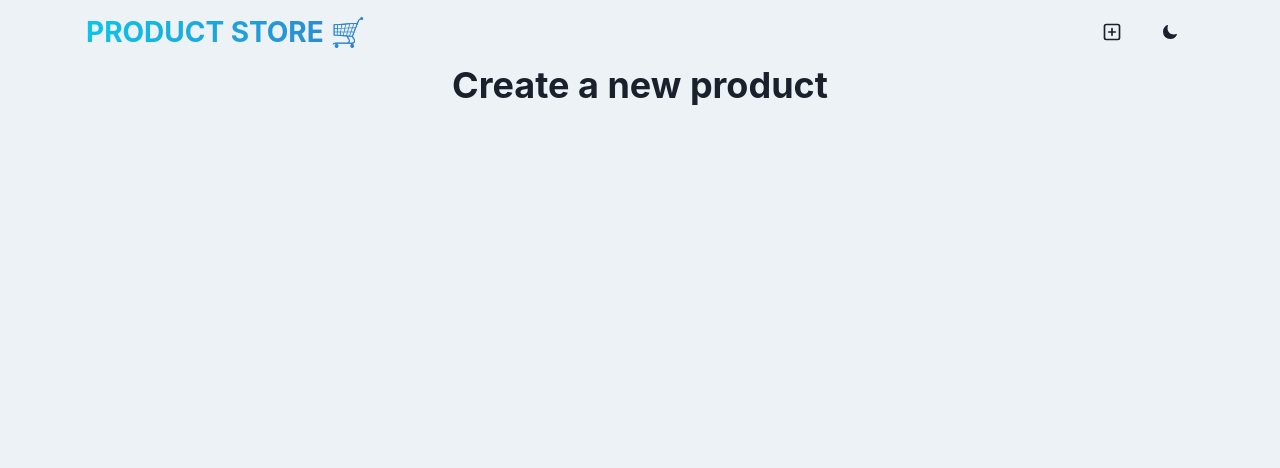
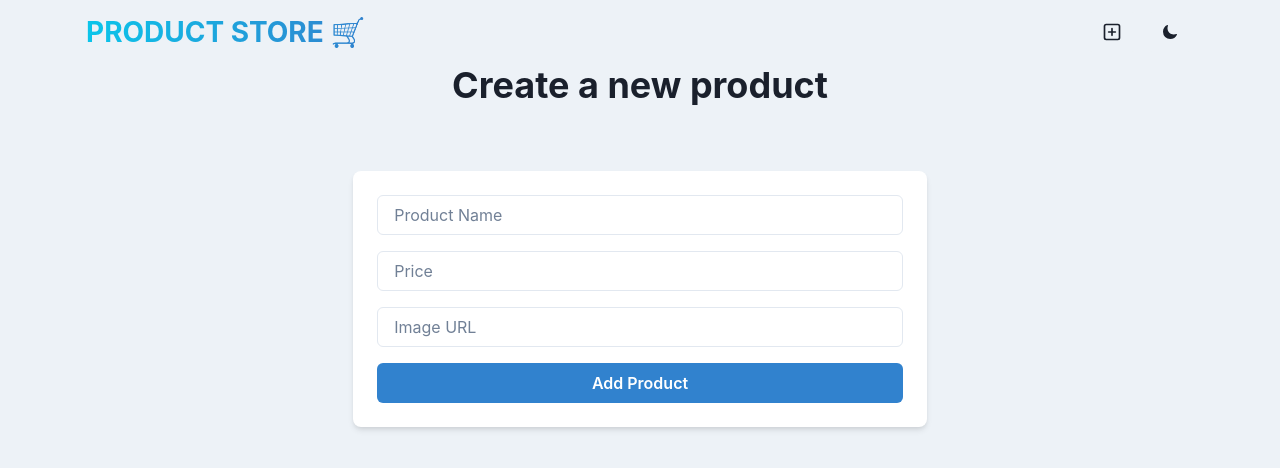
Before and after one commit to brianrono/products-store, a React (Vite) app in the folder frontend/: page /create in a window 1280 px wide. Shown: the top 468 px of the page. Built offline with nearby package versions, Linux system fonts and the light colour scheme.

Commit message:
Create page function

```diff
--- a/frontend/src/pages/CreatePage.jsx
+++ b/frontend/src/pages/CreatePage.jsx
@@ -1,14 +1,48 @@
 import { useState } from "react";
-import { Container, VStack, Heading, Box, useColorModeValue} from "@chakra-ui/react";
+import { Container, VStack, Heading, Box, useColorModeValue, Button, Input, useToast } from "@chakra-ui/react";
+import { useProductStore } from "../store/product";
 
 const CreatePage = () => {
-   const {newProduct, setNewProduct} = useState({
+   const [newProduct, setNewProduct] = useState({
       name: "",
       price: "",
       image: "",
    });
 
-   return <Container maxW={"container.sm"}>
+   const toast = useToast();
+
+   const{createProduct} = useProductStore();
+
+   const handleAddProduct = async () => {
+      const {success, message} = await createProduct(newProduct);
+      // const productData = {
+      //    ...newProduct,
+      //    price: parseFloat(newProduct.price) || 0, //convert to number or set default value if parsing fails
+      // };
+
+      // const response = await createProduct(productData);
+      // const {success, message} = response;
+      if(!success) {
+         toast({
+            title: "Error creating",
+            description: message,
+            status: "error creating",
+            // duration: 5000
+            isClosable: true
+         });
+      }else {
+         toast({
+            title: "Success",
+            description: message,
+            status: "success",
+            isClosable: true
+         });
+      }
+      setNewProduct({name:"", price: "", image: ""});//reset state after product is created
+   };
+
+   return (
+      <Container maxw={"container.sm"}>
          <VStack
             spacing={8}
          >
@@ -16,12 +50,35 @@ const CreatePage = () => {
                Create a new product
             </Heading>
             <Box w={"full"} bg={useColorModeValue("white", "gray.800")}
-         px={6} rounded={"lg"} shadow={"md"}
+               padding={6} rounded={"lg"} shadow={"md"}
             >
-
+               <VStack spacing={4}>
+                  <Input
+                     placeholder="Product Name"
+                     name="name"
+                     value={newProduct.name}
+                     onChange={(e) => setNewProduct({ ...newProduct, name: e.target.value })}
+                  />
+                  <Input
+                     placeholder="Price"
+                     name="price"
+                     type="number"
+                     value={newProduct.price}
+                     onChange={(e) => setNewProduct({ ...newProduct, price: e.target.value })}
+                  />
+                  <Input
+                     placeholder="Image URL"
+                     name="image"
+                     value={newProduct.image}
+                     onChange={(e) => setNewProduct({ ...newProduct, image: e.target.value })}
+                  />
+                  <Button colorScheme="blue" onClick={handleAddProduct} w='full'>
+                     Add Product
+                  </Button>
+               </VStack>
             </Box>
          </VStack>
-   </Container>;
-};
-
+      </Container>
+   );
+}
 export default CreatePage;
```
Lines whose indentation alone changed are shown as unchanged.
